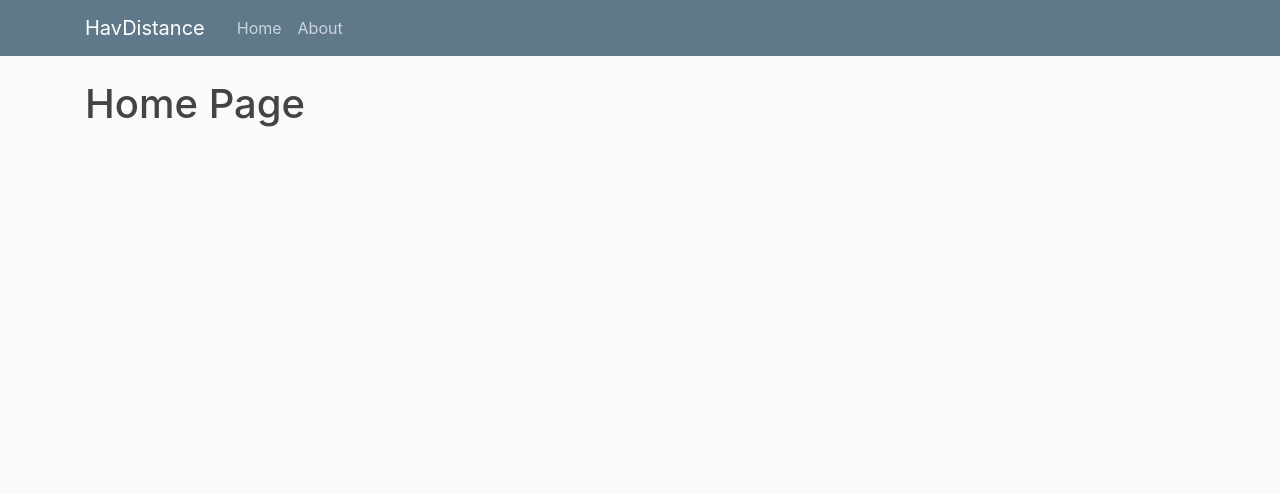
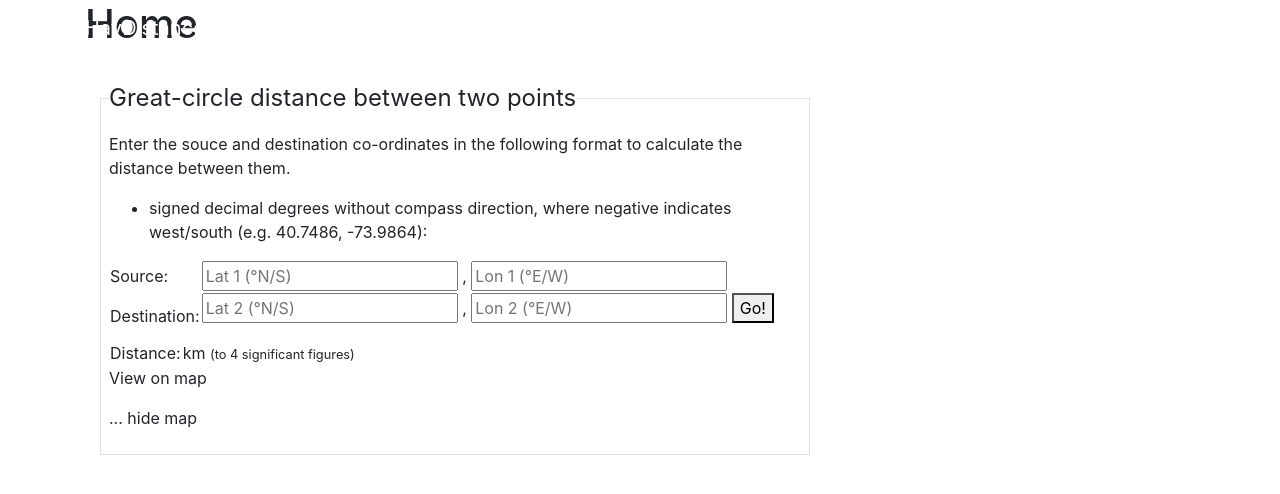
Before and after one commit to Amulya-burju/hav-distance, a Flask app: page / in a window 1280 px wide. Shown: the top 494 px of the page. Run offline with Flask 2, Linux system fonts and the light colour scheme; some libraries are stand-ins or nearby versions.

Commit message:
first commit

```diff
--- a/home.py
+++ /dev/null
@@ -1,17 +0,0 @@
-from flask import Flask, render_template, url_for
-app = Flask(__name__)
-
-
-@app.route("/")
-@app.route("/home")
-def home():
-   return render_template('home.html')
-
-@app.route("/about")
-def about():
-    return render_template('about.html', title= 'About')
-
-
-
-if __name__ == '__main__':
-    app.run(debug=True)
--- /dev/null
+++ b/main.py
@@ -0,0 +1,19 @@
+from flask import Flask, render_template, url_for, request
+from forms import distanceform
+import sys
+from haversine import haversine
+
+app = Flask(__name__)
+app.config['SECRET_KEY'] = 'c87c58ad376b0ca5b4e3085ea82400bf'
+@app.route("/")
+@app.route("/home")
+def home():
+   return render_template('home.html')
+
+@app.route("/about")
+def about():
+   return render_template('about.html', title= 'About')
+
+
+if __name__ == '__main__':
+    app.run(debug=True)
--- a/static/main.css
+++ /dev/null
@@ -1,85 +0,0 @@
-body {
-    background: #fafafa;
-    color: #333333;
-    margin-top: 5rem;
-}
-
-h1,
-h2,
-h3,
-h4,
-h5,
-h6 {
-    color: #444444;
-}
-
-.bg-steel {
-    background-color: #5f788a;
-}
-
-.site-header .navbar-nav .nav-link {
-    color: #cbd5db;
-}
-
-.site-header .navbar-nav .nav-link:hover {
-    color: #ffffff;
-}
-
-.site-header .navbar-nav .nav-link.active {
-    font-weight: 500;
-}
-
-.content-section {
-    background: #ffffff;
-    padding: 10px 20px;
-    border: 1px solid #dddddd;
-    border-radius: 3px;
-    margin-bottom: 20px;
-}
-
-.article-title {
-    color: #444444;
-}
-
-a.article-title:hover {
-    color: #428bca;
-    text-decoration: none;
-}
-
-.article-content {
-    white-space: pre-line;
-}
-
-.article-img {
-    height: 65px;
-    width: 65px;
-    margin-right: 16px;
-}
-
-.article-metadata {
-    padding-bottom: 1px;
-    margin-bottom: 4px;
-    border-bottom: 1px solid #e3e3e3
-}
-
-.article-metadata a:hover {
-    color: #333;
-    text-decoration: none;
-}
-
-.article-svg {
-    width: 25px;
-    height: 25px;
-    vertical-align: middle;
-}
-
-.account-img {
-    height: 125px;
-    width: 125px;
-    margin-right: 20px;
-    margin-bottom: 16px;
-}
-
-.account-heading {
-    font-size: 2.5rem;
-}
--- a/templates/home.html
+++ b/templates/home.html
@@ -1,3 +1,119 @@
 {% extends "layout.html" %} {% block content %}
-<h1>Home Page</h1>
+<h1>Home</h1>
+<br/>
+
+<div class="col-md-8" , style="float:left;">
+
+
+    <form name="distance" id="distance" method=POST action="">
+        <fieldset class="border p-2">
+            <legend class="w-auto"> Great-circle distance between two points </legend>
+            <p>Enter the souce and destination co-ordinates in the following format to calculate the distance between them. </p>
+            <ul class="list">
+                <!-- <li>deg-min-sec suffixed with N/S/E/W (e.g. 40°44′55″N, 73 59 11W)</li> -->
+                <li>signed decimal degrees without compass direction, where negative indicates west/south (e.g. 40.7486, -73.9864):
+                </li>
+            </ul>
+            <table class="inputs">
+                <tr>
+                    <td> Source: </td>
+                    <td>
+                        <input type="text" name="lat1" id="lat1" placeholder="Lat 1 (°N/S)" title="Lat 1 (°N/S)" required> ,
+                        <input type="text" name="lon1" id="lon1" placeholder="Lon 1 (°E/W)" title="Lon 1 (°E/W)" required>
+                    </td>
+                </tr>
+                <tr>
+                    <td>Destination: </td>
+                    <td>
+                        <input type="text" name="lat2" id="lat2" placeholder="Lat 2 (°N/S)" title="Lat 2 (°N/S)" required> ,
+                        <input type="text" name="lon2" id="lon2" placeholder="Lon 2 (°E/W)" title="Lon 2 (°E/W)" required>
+                        <button onclick="haversine()" type='button' class='haversine-distance'>Go!</button>
+                        <p id="havfunction"></p>
+                    </td>
+                </tr>
+            </table>
+
+
+
+            <table class="outputs">
+                <tr>
+                    <td>Distance:</td>
+                    <td>
+                        <span id="result_distance"></span> km
+                        <span title="rounding to 4 significant figures reflects the approx. 0.3% accuracy of the spherical model" class="small grey">(to 4 significant figures)</span>
+                    </td>
+                </tr>
+            </table>
+            <p class="toggle-map"><a>View on map</a></p>
+            <p class="toggle-map hide"><a>... hide map</a></p>
+            <div id="map-ortho-dist-canvas" class="map hide"></div>
+        </fieldset>
+    </form>
+</div>
+<script src="https://cdnjs.cloudflare.com/ajax/libs/axios/0.19.0/axios.js" integrity="sha384-JjSmVgyd0p3pXB1rRibZUAYoIIy6OrQ6VrjIEaFf/nJGzIxFDsf4x0xIM+B07jRM" crossorigin="anonymous"></script>
+<script type="text/javascript">
+    console.log("Script is connected")
+
+    function haversine() {
+        console.log("Action form working...")
+        var lat1 = document.getElementById("lat1").value;
+        var lat2 = document.getElementById("lat2").value;
+        var lon1 = document.getElementById("lon1").value;
+        var lon2 = document.getElementById("lon2").value;
+
+        lat1 = parseInt(lat1, 10) * (Math.PI/180)
+        lat2 = parseInt(lat2, 10) * (Math.PI/180)
+        lon1 = parseInt(lon1, 10) * (Math.PI/180)
+        lon2 = parseInt(lon2, 10) * (Math.PI/180)
+
+        var dlon = lon2 - lon1;
+        var dlat = lat2 - lat1;
+
+
+        const a = Math.sin(dlat / 2)**2 + Math.cos(lat1) * Math.cos(lat2) * Math.sin(dlon/2)**2;
+        const c = 2 * Math.asin(Math.sqrt(a))
+        const dd = 6371 * c;
+        d = Math.round(dd);
+        document.getElementById("result_distance").innerHTML = d;
+    }
+</script>
+
+
+<!-- <div class="col-md-4" style="float:right;">
+    <form name="details" id="details">
+        <fieldset class="border p-2">
+            <legend class="w-auto"> Flight details </legend>
+            <p>Enter the flight number to obtain the following flight details. </p>
+            <ul class="list">
+                <li>FLight Source</li>
+                <li>FLight Destination</li>
+                <li>Estimated Departure Time</li>
+                <li>Estimated Arrival Time</li>
+            </ul>
+            <table class="input">
+                <tr>
+                    <td>Flight Number: </td>
+                </tr>
+                <td><input type="text" name="flight-number" class="input" placeholder="AB123" title="Flight number:" required>
+                    <button type='button' class='Go!'>Go!</button>
+                    <input type="submit" value=Go!>
+                </td>
+
+            </table>
+            </br>
+            <p class="toggle-map"><a> View map</a></p>
+            <p class="toggle-map hide"><a>... hide map</a></p>
+            <div id="map-ortho-dist-canvas" class="map hide"></div>
+        </fieldset>
+
+    </form>
+</div>
+ -->
+
+<!--
+    <script nomodule>
+        window.location.replace('latlong-nomodule.html');
+    </script>
+
+    [if lt IE 9]> <script src="//html5shim.googlecode.com/svn/trunk/html5.js"></script> <![endif]-->
 {% endblock content %}
--- a/templates/layout.html
+++ b/templates/layout.html
@@ -53,7 +53,5 @@
     <script src="https://code.jquery.com/jquery-3.3.1.slim.min.js" integrity="sha384-q8i/X+965DzO0rT7abK41JStQIAqVgRVzpbzo5smXKp4YfRvH+8abtTE1Pi6jizo" crossorigin="anonymous"></script>
     <script src="https://cdnjs.cloudflare.com/ajax/libs/popper.js/1.14.7/umd/popper.min.js" integrity="sha384-UO2eT0CpHqdSJQ6hJty5KVphtPhzWj9WO1clHTMGa3JDZwrnQq4sF86dIHNDz0W1" crossorigin="anonymous"></script>
     <script src="https://stackpath.bootstrapcdn.com/bootstrap/4.3.1/js/bootstrap.min.js" integrity="sha384-JjSmVgyd0p3pXB1rRibZUAYoIIy6OrQ6VrjIEaFf/nJGzIxFDsf4x0xIM+B07jRM" crossorigin="anonymous"></script>
-
-</body>
-
+    <script src="https://cdnjs.cloudflare.com/ajax/libs/axios/0.19.0/axios.js" integrity="sha384-JjSmVgyd0p3pXB1rRibZUAYoIIy6OrQ6VrjIEaFf/nJGzIxFDsf4x0xIM+B07jRM" crossorigin="anonymous"></script>
 </html>
```
Also changed, not shown: README.md (deleted).
